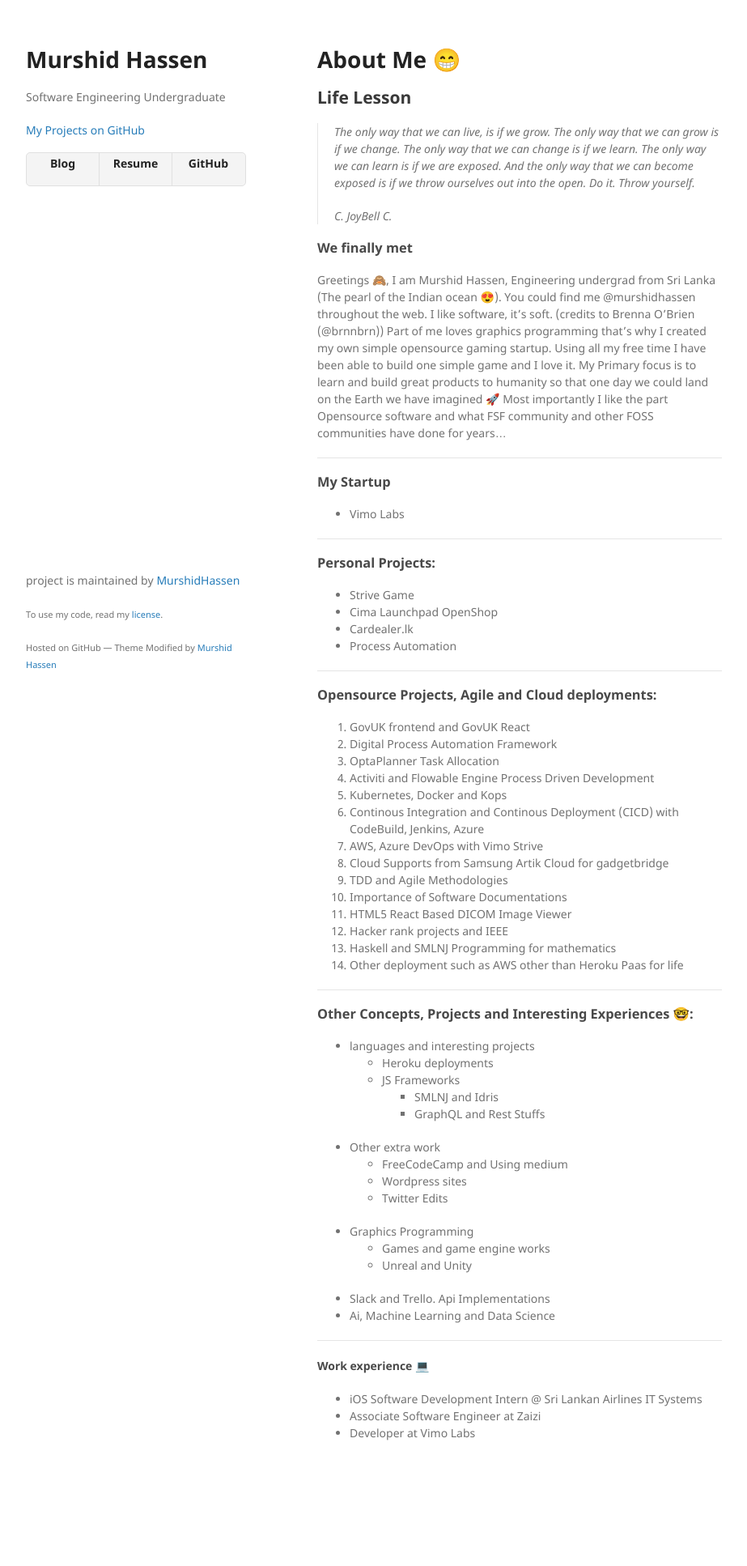
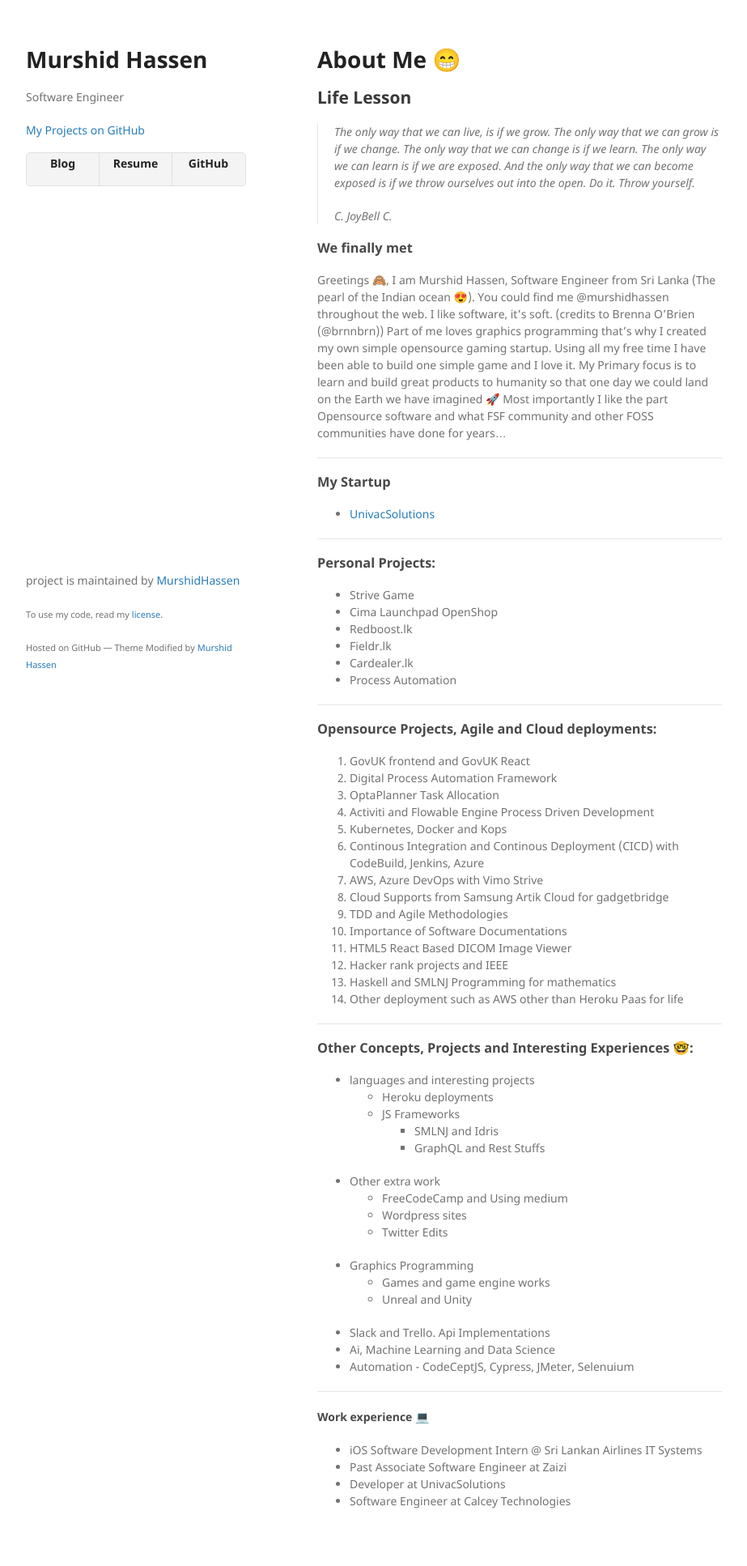
Before and after one commit to MurshidHassen/murshidhassen, a Jekyll site: the page built from index.md, in a window 1280 px wide. Shown: the whole page at 81% size, without its empty margins (178-1101 px from the left). Built offline with Jekyll 4.4.1, drawn with Linux system fonts in a browser that asks for light colours; our own code applies the rules of GitHub Pages for plain Markdown files; before the commit the page ends 1850 px from its top, so only the background shows below that.

Commit message:
working changes

```diff
--- a/_config.yml
+++ b/_config.yml
@@ -1,5 +1,5 @@
 title: Murshid Hassen
-description: Software Engineering Undergraduate
+description: Software Engineer
 show_downloads: true
 google_analytics:
 theme: jekyll-theme-minimal
--- a/index.md
+++ b/index.md
@@ -14,7 +14,7 @@
 > C. JoyBell C.
 
 ### [](#header-3) We finally met
- Greetings 🙈, I am Murshid Hassen, Engineering undergrad from Sri Lanka (The pearl of the Indian ocean 😍).
+ Greetings 🙈, I am Murshid Hassen, Software Engineer from Sri Lanka (The pearl of the Indian ocean 😍).
 You could find me @murshidhassen throughout the web. I like software, it's soft. (credits to Brenna O'Brien (@brnnbrn))
 Part of me loves graphics programming that's why I created my own simple opensource gaming startup. Using all my free time I have been able to build one simple game and I love it. My Primary focus is to learn and build great products to humanity so that one day we could land on the Earth we have imagined 🚀
 Most importantly I like the part Opensource software and what FSF community and other FOSS communities have done for years...
@@ -24,7 +24,7 @@
 * * *
 ### My Startup
 
-*   Vimo Labs
+*   [UnivacSolutions](https://www.univacsolution.com/)
 
 * * *
 
@@ -32,6 +32,8 @@
 
 *   Strive Game
 *   Cima Launchpad OpenShop
+*   Redboost.lk
+*   Fieldr.lk
 *   Cardealer.lk
 *   Process Automation
 
@@ -74,6 +76,7 @@
   - Unreal and Unity
 - Slack and Trello. Api Implementations
 - Ai, Machine Learning and Data Science
+- Automation - CodeCeptJS, Cypress, JMeter, Selenuium
 
 
 
@@ -83,5 +86,6 @@
 #### [](#header-4)Work experience 💻
 
 *   iOS Software Development Intern @ Sri Lankan Airlines IT Systems
-*   Associate Software Engineer at Zaizi
-*   Developer at Vimo Labs
+*   Past Associate Software Engineer at Zaizi
+*   Developer at UnivacSolutions
+*   Software Engineer at Calcey Technologies
```
